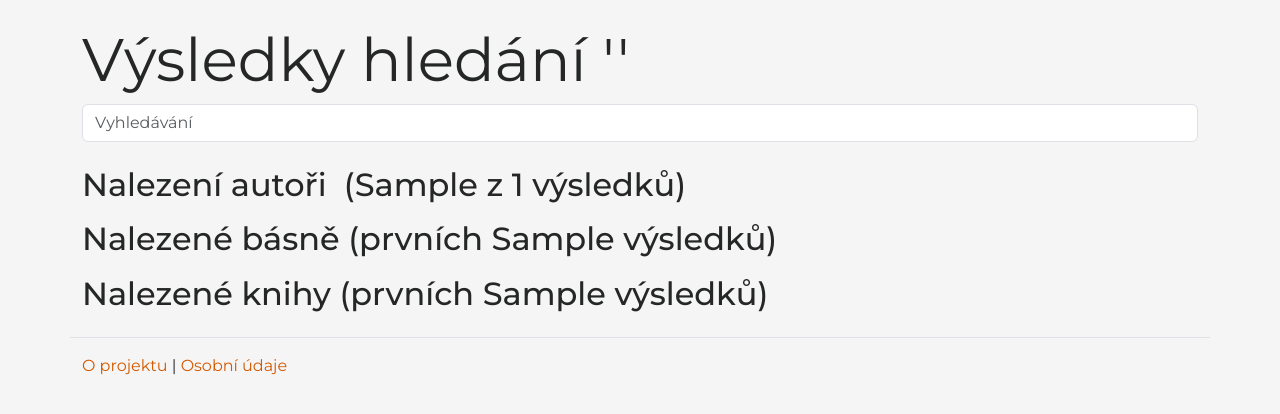
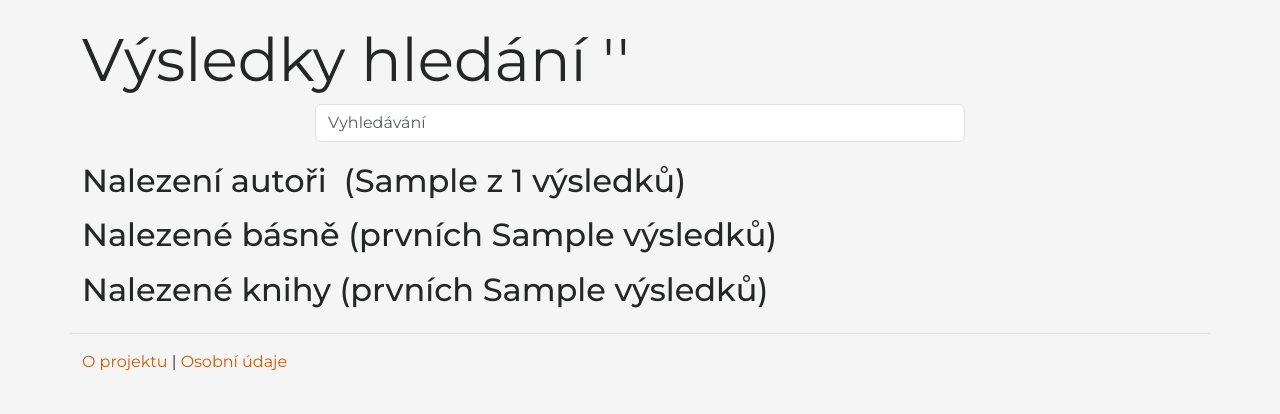
Before and after one commit to kloudak/new-cek, a Django app: template web/templates/web/search_results.html in a window 1280 px wide. Shown: the part 129-543 px from the top of the page. Run offline with Django 5.2, Linux system fonts and the light colour scheme; the template is opened without the code that fills it: most values are stand-ins (such as "Sample title", 1, 10 or a date in 2020); some libraries are stand-ins or nearby versions.

Commit message:
Adding link to advanced search if there are too many results.

```diff
--- a/web/static/web/css/styles.css
+++ b/web/static/web/css/styles.css
@@ -675,3 +675,14 @@ komentar {
     --bs-pagination-hover-color: rgba(211,90,1,0.9);
     --bs-pagination-color: rgba(211,90,1,0.9);
 }
+
+/*
+ * SEARCH RESULTS
+ */
+div#search-form {
+    margin-bottom: 20px;;
+}
+div#search-form input {
+    margin: auto;
+    max-width: 650px;
+}
--- a/web/templates/web/search_results.html
+++ b/web/templates/web/search_results.html
@@ -4,11 +4,10 @@
 
 {% block content %}
 <h1 class="page-title">Výsledky hledání '<i>{{ query|default:'' }}</i>'</h1>
-<div>
+<div id="search-form">
     <form method="get" action="{% url 'search' %}">
         <input type="search" class="form-control" name="q" placeholder="Vyhledávání" value="{{ query|default:'' }}"/>
     </form>
-    <br>
 </div>
 {% if authors|length > 0 %}
     <h2>Nalezení autoři
@@ -32,12 +31,18 @@
 {% endif %}
 {% if poems|length > 0 %}
     <h2>Nalezené básně
-        {% if poems|length <= max_results %}
+        {% if poems|length < max_results %}
             ({{ poems|length}})
         {% else %}
             (prvních {{ max_results}} výsledků)
         {% endif %}
     </h2>
+    {% if poems|length >= max_results %}
+        <div class="alert alert-secondary" role="alert">
+            Výsledků vyhladávání řetězce '<i>{{ query|default:'' }}</i>' je přáliš mnoho.
+            Pro podrobnější definice hledání použijte <a href="{% url 'advanced_search' %}">pokročilé vyhledávání</a>.
+        </div>
+    {% endif %}
     <ol>
     {% for p in poems %}
         {% if forloop.counter <= max_results %}
```
